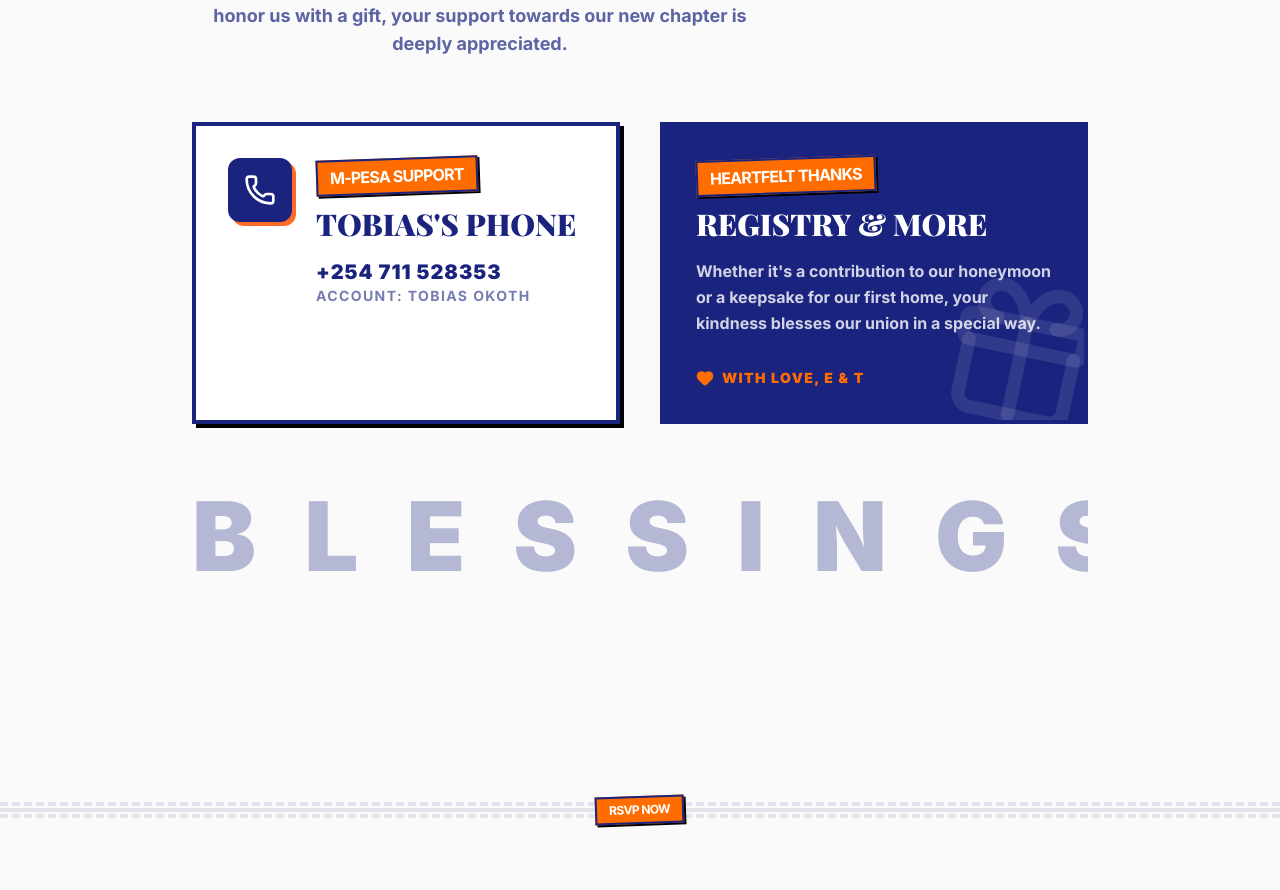
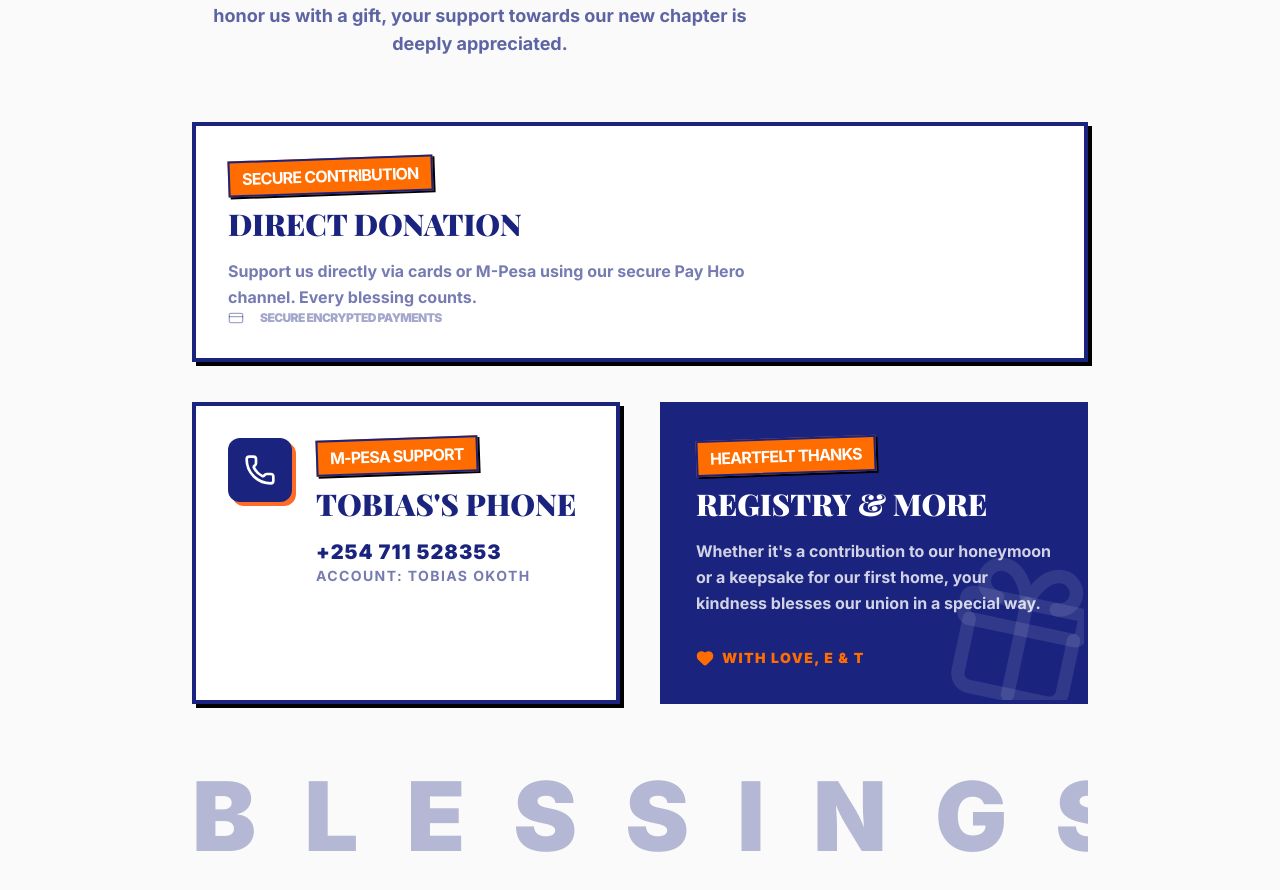
Before and after one commit to omondijeff/elizabeth-weds-tobias, a React (Vite) app: page / in a window 1280 px wide. Shown: the part 7250-8140 px from the top of the page. Built offline with nearby package versions, Linux system fonts and the light colour scheme; no server answers; a web font is replaced by a local one.

Commit message:
feat: integrate Pay Hero payment button

```diff
--- a/src/components/Gifts.tsx
+++ b/src/components/Gifts.tsx
@@ -1,8 +1,46 @@
-import React from 'react';
+import React, { useEffect } from 'react';
 import { motion } from 'framer-motion';
-import { Gift, Heart, Phone } from 'lucide-react';
+import { Gift, Heart, Phone, CreditCard } from 'lucide-react';
+
+declare global {
+    interface Window {
+        PayHero: any;
+    }
+}
 
 export const Gifts: React.FC = () => {
+    useEffect(() => {
+        // Initialize PayHero button
+        if (window.PayHero) {
+            window.PayHero.init({
+                paymentUrl: "https://app.payhero.co.ke/lipwa/5", // Replace with your Lipwa link
+                width: "100%",
+                height: "100%",
+                containerId: "payHero",
+                channelID: 100, // Your payment channel ID
+                amount: 1, // Payment amount
+                phone: "", // (Optional) Customer phone
+                name: "Wedding Guest", // (Optional) Customer name
+                reference: "ElizabethTobiasWedding", // (Optional) Payment reference
+                buttonName: "GIVE KES 1", // Button text
+                buttonColor: "#FF6B26", // Button color (Vibrant Orange)
+                successUrl: null,
+                failedUrl: null,
+                callbackUrl: null
+            });
+        }
+
+        const handleMessage = (event: MessageEvent) => {
+            if (event.data.paymentSuccess) {
+                console.log("Payment Successful:", event.data);
+                alert('Thank you for your generous gift!');
+            }
+        };
+
+        window.addEventListener('message', handleMessage);
+        return () => window.removeEventListener('message', handleMessage);
+    }, []);
+
     return (
         <section id="gifts" className="py-24 px-4 bg-off-white relative overflow-hidden">
             <div className="max-w-4xl mx-auto relative">
@@ -25,6 +63,29 @@ export const Gifts: React.FC = () => {
                 </motion.div>
 
                 <div className="grid grid-cols-1 md:grid-cols-2 gap-10">
+                    {/* PayHero Card */}
+                    <motion.div
+                        initial={{ opacity: 0, scale: 0.9 }}
+                        whileInView={{ opacity: 1, scale: 1 }}
+                        viewport={{ once: true }}
+                        className="bg-white border-4 border-navy p-8 shadow-brutal col-span-1 md:col-span-2 flex flex-col md:flex-row items-center gap-8"
+                    >
+                        <div className="flex-1">
+                            <span className="sticker bg-navy text-white mb-3">Secure Contribution</span>
+                            <h3 className="font-serif text-3xl font-black text-navy mb-4 uppercase">Direct Donation</h3>
+                            <p className="font-bold text-navy/60 leading-relaxed mb-6">
+                                Support us directly via cards or M-Pesa using our secure Pay Hero channel. Every blessing counts.
+                            </p>
+                            <div className="flex items-center gap-4 text-xs font-black text-navy/40 uppercase tracking-tighter">
+                                <CreditCard size={16} />
+                                SECURE ENCRYPTED PAYMENTS
+                            </div>
+                        </div>
+                        <div className="w-full md:w-64">
+                            <div id="payHero" className="min-h-[60px]"></div>
+                        </div>
+                    </motion.div>
+
                     {/* M-Pesa Card */}
                     <motion.div
                         initial={{ opacity: 0, x: -40 }}
@@ -49,7 +110,7 @@ export const Gifts: React.FC = () => {
                         </div>
                     </motion.div>
 
-                    {/* Wedding Registry / General Info Card */}
+                    {/* Registry Card */}
                     <motion.div
                         initial={{ opacity: 0, x: 40 }}
                         whileInView={{ opacity: 1, x: 0 }}
```
